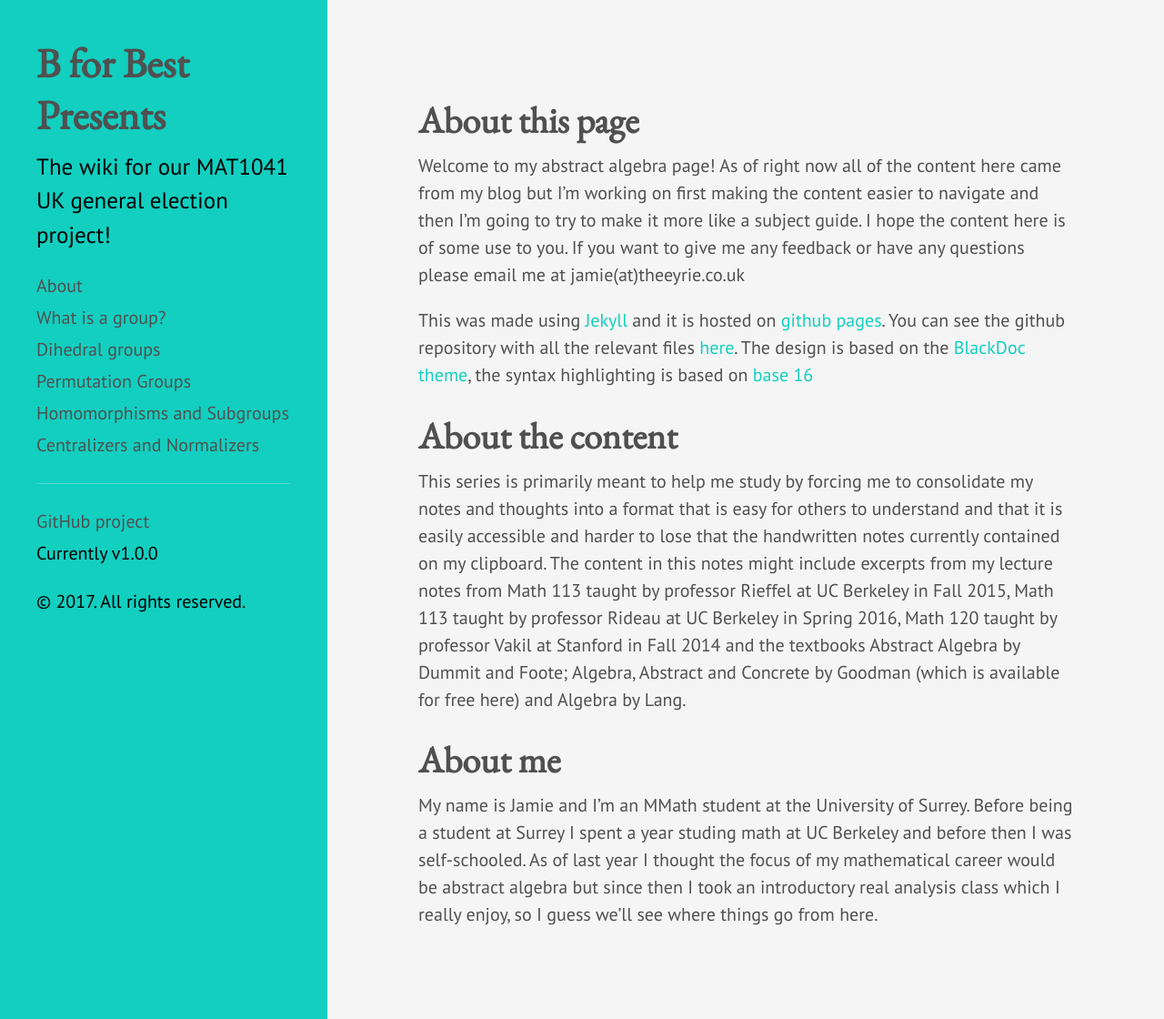
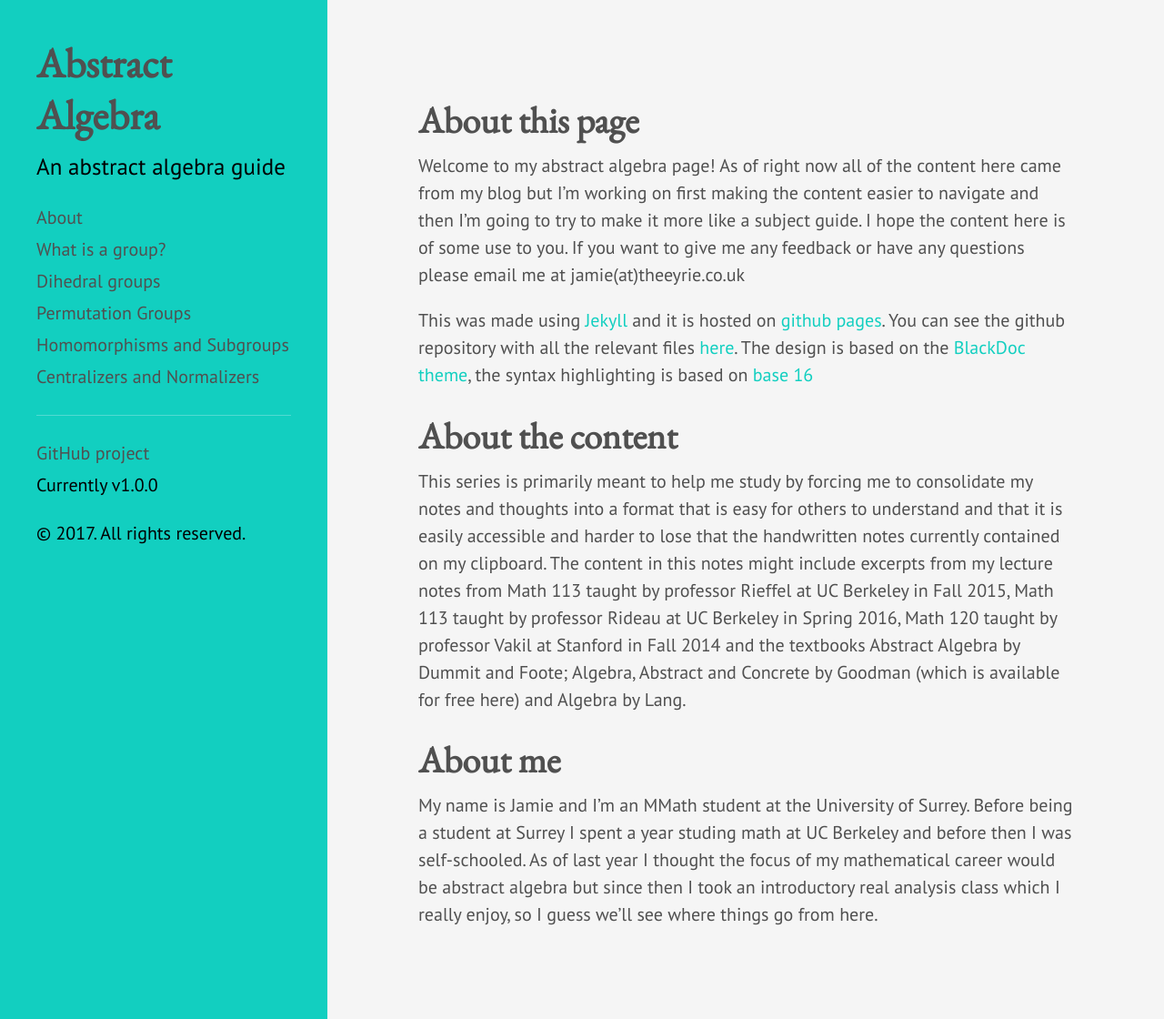
Before and after one commit to jamiecayley/abstractalgebra, a Jekyll site: the page built from index.md, in a window 1280 px wide and 1120 px high. Shown: the whole window at 91% size. Built offline with Jekyll 4.4.1, drawn with Linux system fonts in a browser that asks for light colours.

Commit message:
whoops forgot to change the config

```diff
--- a/_config.yml
+++ b/_config.yml
@@ -8,11 +8,11 @@ highlighter:      rouge
 permalink:        pretty
 
 # Setup
-title:            B for Best Presents
-tagline:          MAT1041 General Election
-description:      "The wiki for our MAT1041 UK general election project!"
-url:              https://github.com/jamiecayley/MAT1041
-baseurl:          /MAT1041/
+title:            Abstract Algebra
+tagline:          Abstract Algebra
+description:      "An abstract algebra guide"
+url:              https://github.com/jamiecayley/abstractalgebra
+baseurl:          /abstractalgebra/
 
 author:
   name:           'Jamie Calley'
@@ -24,5 +24,5 @@ paginate:         5
 version:          1.0.0
 
 github:
-  repo:           https://github.com/jamiecayley/MAT1041
-repository:       jamiecalley/MAT1041
+  repo:           https://github.com/jamiecayley/abstractalgebra
+repository:       jamiecalley/abstractalgebra
```
